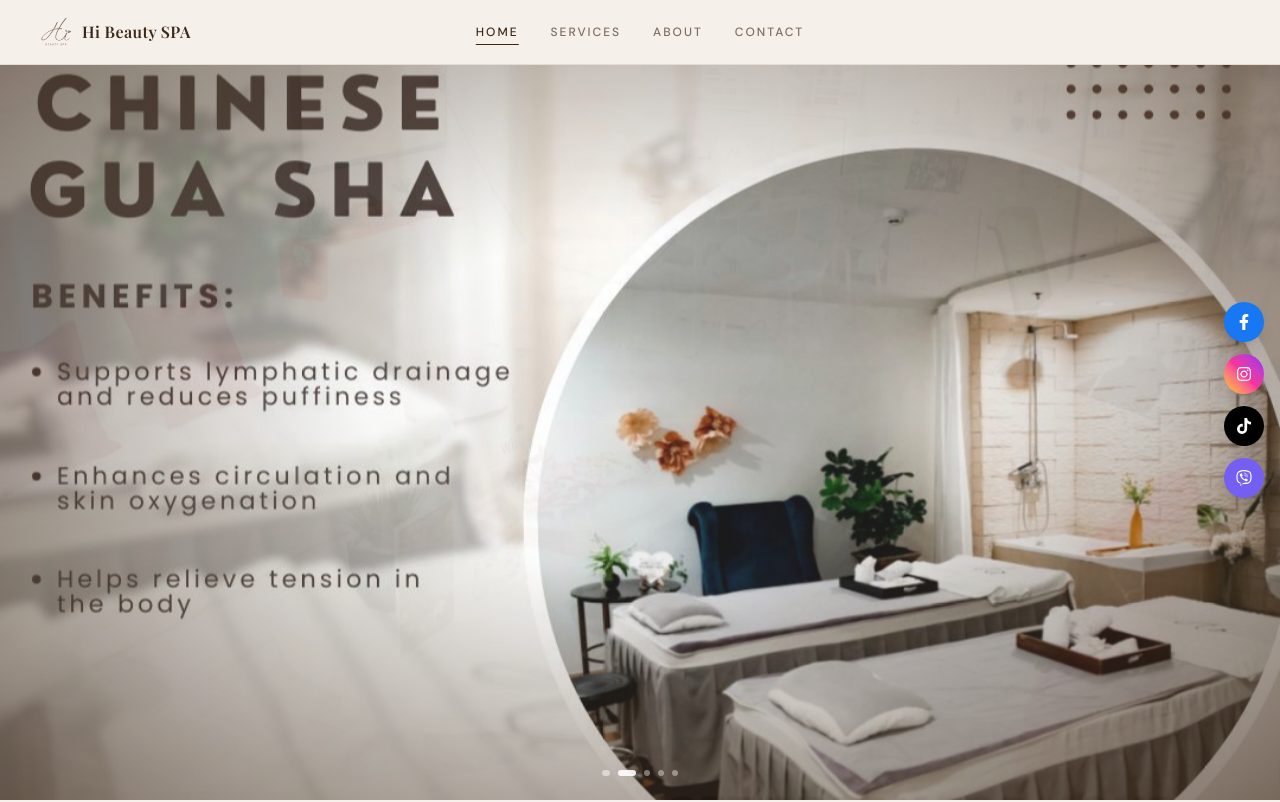
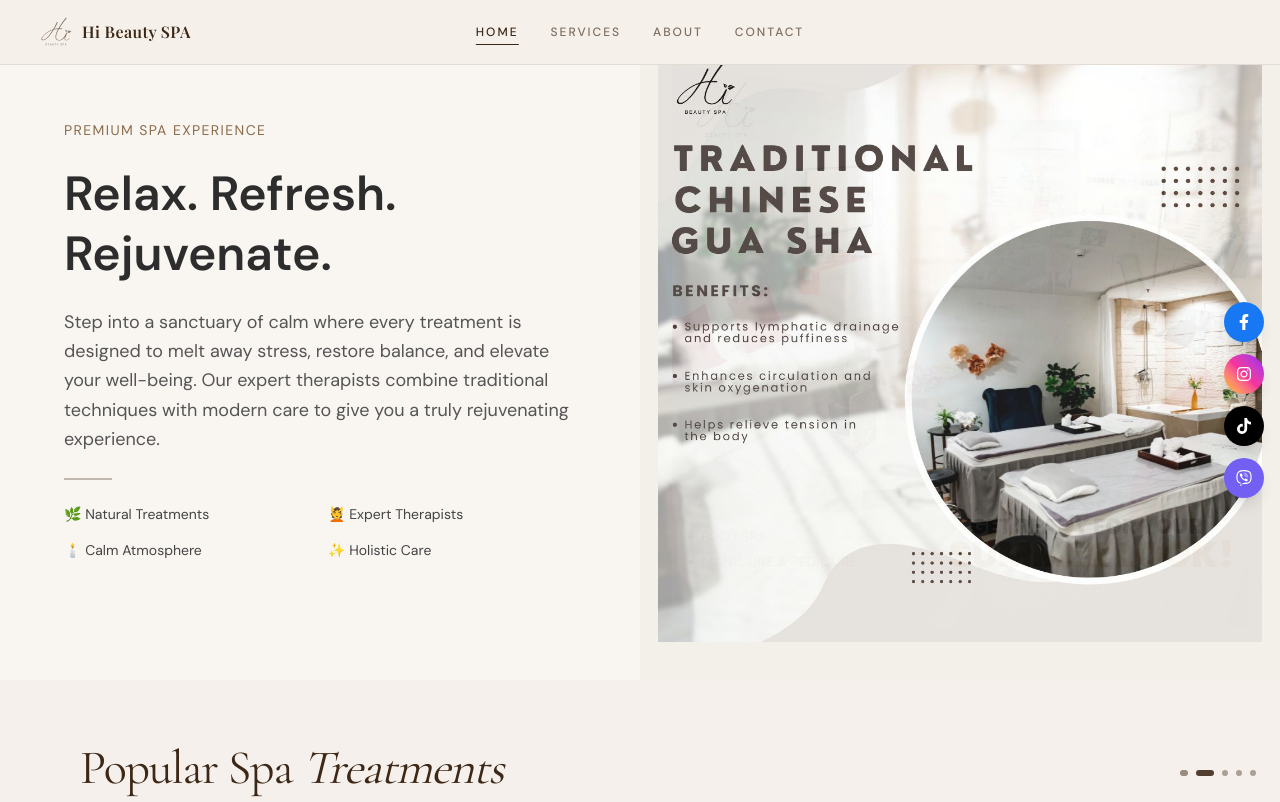
Before and after one commit to Jmdec/beauty-spa, a Next.js app: page / in a window 1280 px wide. Shown: the top 802 px of the page. Built offline with nearby package versions, Linux system fonts and the light colour scheme.

Commit message:
Update HeroSection.tsx

```diff
--- a/components/sections/HeroSection.tsx
+++ b/components/sections/HeroSection.tsx
@@ -5,16 +5,14 @@ import Image from 'next/image'
 
 type Slide = {
   src: string
-  position: string
 }
 
 const IMAGE_PLAYLIST: Slide[] = [
-  { src: '/images/hero2.jpg', position: 'center center' },
-  { src: '/images/hero3.jpg', position: 'center center' },
-  { src: '/images/hero4.png', position: 'top bottom' },
-  { src: '/images/hero5.jpg', position: 'center center' },
-  { src: '/images/hero6.jpg', position: 'center top' },
-
+  { src: '/images/hero2.jpg' },
+  { src: '/images/hero3.jpg' },
+  { src: '/images/hero4.png' },
+  { src: '/images/hero5.jpg' },
+  { src: '/images/hero6.jpg' },
 ]
 
 const SLIDE_DURATION = 6000
@@ -33,60 +31,84 @@ export function HeroSection() {
 
   useEffect(() => {
     timerRef.current = setTimeout(() => goTo(1), SLIDE_DURATION)
-    return () => { if (timerRef.current) clearTimeout(timerRef.current) }
+    return () => {
+      if (timerRef.current) clearTimeout(timerRef.current)
+    }
   }, [])
 
   return (
-    <section className="relative w-full h-screen min-h-[600px] overflow-hidden">
+    <section className="w-full min-h-[85vh] grid md:grid-cols-2">
 
-      {IMAGE_PLAYLIST.map(({ src, position }, i) => (
+      {/* LEFT SIDE */}
+      <div className="flex flex-col justify-center px-8 md:px-16 py-16 bg-[#f9f6f2] text-[#2d2d2d]">
+
+        <div className="max-w-lg space-y-6">
+
+          {/* Eyebrow */}
+          <p className="text-sm tracking-widest uppercase text-[#8b6b4a]">
+            Premium Spa Experience
+          </p>
+
+          {/* Headline */}
+          <h1 className="text-4xl md:text-5xl font-semibold leading-tight">
+            Relax. Refresh. <br /> Rejuvenate.
+          </h1>
+
+          {/* Description */}
+          <p className="text-lg text-[#555] leading-relaxed">
+            Step into a sanctuary of calm where every treatment is designed
+            to melt away stress, restore balance, and elevate your well-being.
+            Our expert therapists combine traditional techniques with modern care
+            to give you a truly rejuvenating experience.
+          </p>
+
+          {/* Divider */}
+          <div className="w-12 h-[2px] bg-[#3d2817]/30" />
+
+          {/* Feature list */}
+          <div className="grid grid-cols-2 gap-4 text-sm text-[#444]">
+            <div>🌿 Natural Treatments</div>
+            <div>💆 Expert Therapists</div>
+            <div>🕯️ Calm Atmosphere</div>
+            <div>✨ Holistic Care</div>
+          </div>
+
+        </div>
+      </div>
+
+      {/* RIGHT SIDE - IMAGE */}
+      <div className="relative overflow-hidden bg-[#f3efe9]">
+        {IMAGE_PLAYLIST.map(({ src }, i) => (
           <div
             key={src}
-          className="absolute inset-0 transition-opacity duration-[1200ms] ease-in-out"
+            className="absolute inset-0 flex items-center justify-center transition-opacity duration-[1200ms] ease-in-out"
             style={{
               opacity: i === currentIndex ? 1 : 0,
               zIndex: i === currentIndex ? 10 : 0,
             }}
           >
             <Image
-            key={i === currentIndex ? `active-${i}` : `idle-${i}`}
               src={src}
               alt=""
-            fill
+              width={1200}
+              height={800}
+              className={`object-contain max-w-[90%] max-h-[90%] transition-transform duration-[8000ms] ease-in-out ${
+                i === currentIndex ? 'scale-105' : 'scale-100'
+              }`}
               priority={i === 0}
-            sizes="100vw"
-            style={{
-              objectFit: 'cover',
-              objectPosition: position,
-              animation: i === currentIndex
-                ? 'kenburns 8s ease-in-out forwards'
-                : 'none',
-            }}
             />
           </div>
         ))}
+      </div>
 
-      {/* Dark overlay */}
-      <div className="absolute inset-0 bg-spa-dark/55 z-20" />
-
-      {/* Vignette */}
-      <div
-        className="absolute inset-0 pointer-events-none z-20"
-        style={{
-          background:
-            'radial-gradient(ellipse at center, transparent 30%, rgba(61,40,23,0.65) 100%)',
-        }}
-      />
-
-      {/* Dots */}
-      <div className="absolute bottom-6 left-1/2 -translate-x-1/2 z-30 flex gap-2">
+      {/* DOTS */}
+      <div className="absolute bottom-6 right-6 z-30 flex gap-2">
         {IMAGE_PLAYLIST.map((_, i) => (
           <button
             key={i}
             onClick={() => goTo(i)}
-            aria-label={`Go to slide ${i + 1}`}
             className={`h-1.5 rounded-full transition-all duration-300 ${
-              i === currentIndex ? 'w-5 bg-white' : 'w-1.5 bg-white/40'
+              i === currentIndex ? 'w-5 bg-[#3d2817]' : 'w-1.5 bg-[#3d2817]/40'
             }`}
           />
         ))}
```
Lines whose indentation alone changed are shown as unchanged.
